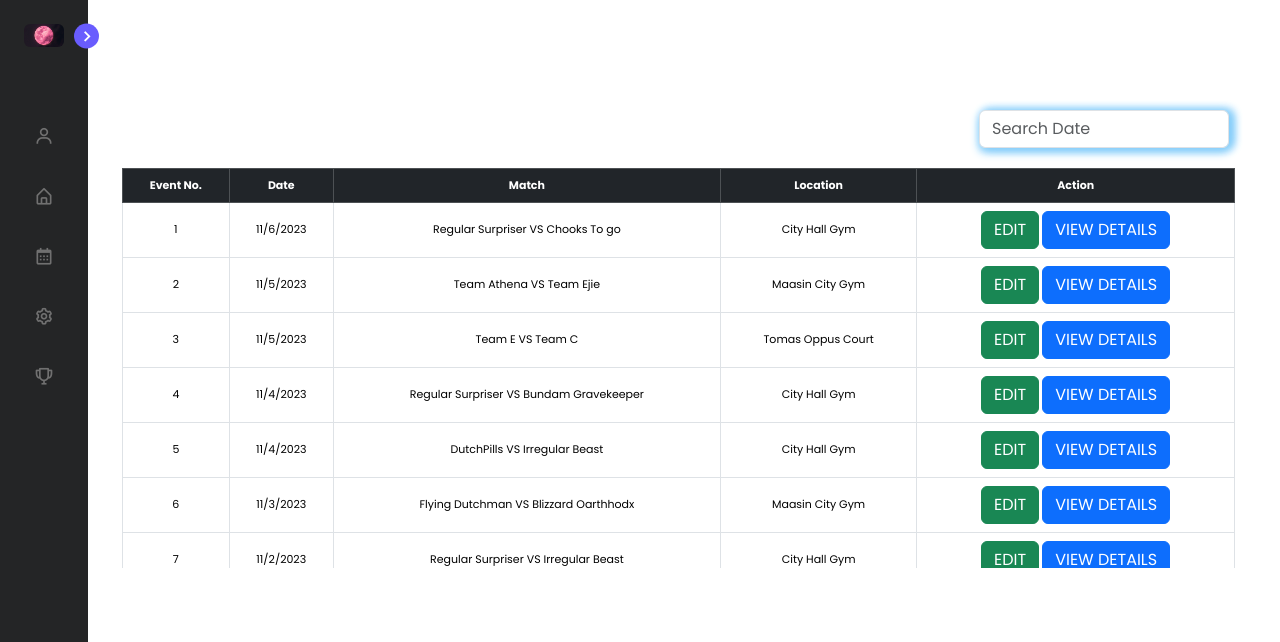
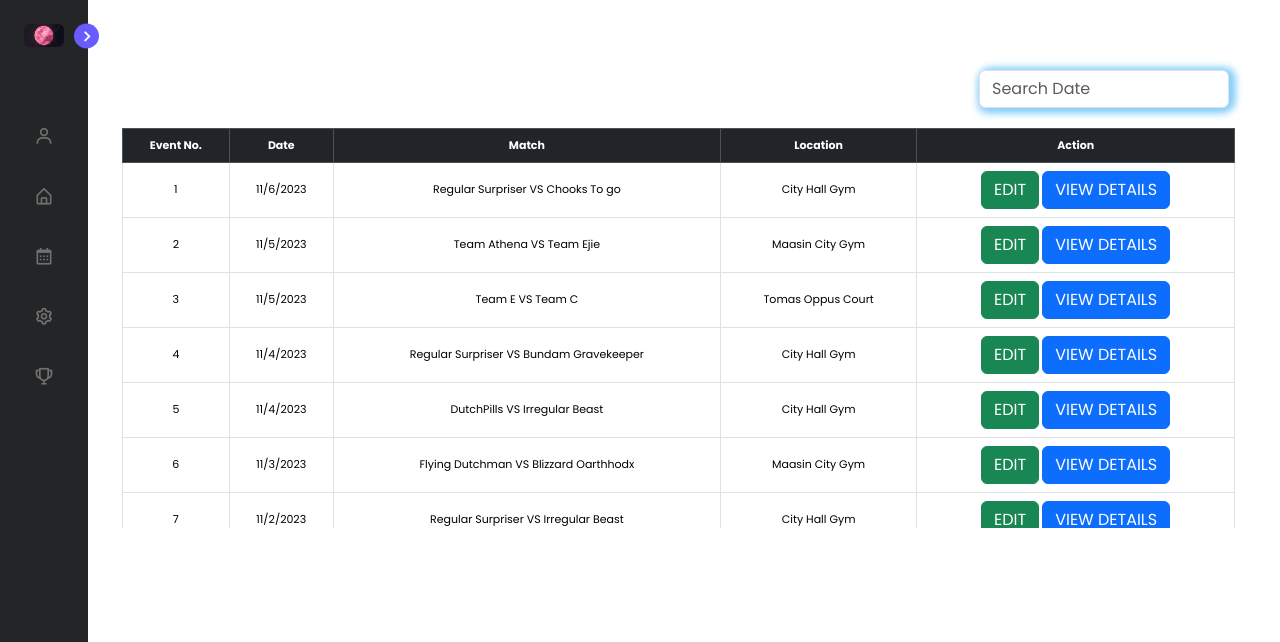
Before and after one commit to ejieflorida128/Event_Management_System, a PHP site: page /admin/admin_eventlist.php in a window 1280 px wide. Shown: the top 642 px of the page. Run offline with PHP 8.4, Linux system fonts and the light colour scheme; data comes from the database, SQL or seed files in the repository.

Commit message:
[ejie] ahu ge utro ang ija position sa search and tables

```diff
--- a/admin_style/admin_eventlist.css
+++ b/admin_style/admin_eventlist.css
@@ -10,5 +10,5 @@ li a i{
     4px 0 10px lightskyblue;
     position: relative;
     left: 897px;
-    top: 110px;
+    top: 70px;
 }
--- a/admin_style/teamScore.css
+++ b/admin_style/teamScore.css
@@ -10,5 +10,5 @@ li a i{
     4px 0 10px lightskyblue;
     position: relative;
     left: 900px;
-    top: 110px;
+    top: 70px;
 }
--- a/ajax/admin_ajax.php
+++ b/ajax/admin_ajax.php
@@ -491,7 +491,7 @@ if (isset($_POST['log_info_R']) && $_POST['log_info_R'] == true) {
         // Check if searchValue is set and not empty
         $value = isset($_POST['searchValue']) ? $_POST['searchValue'] : NULL;
 
-        echo '<div style="max-height: 400px; max-width: 1113px; font-size: 11px; position: relative; left: 122px; top: 130px; overflow-y: auto; " class="table">';
+        echo '<div style="max-height: 400px; max-width: 1113px; font-size: 11px; position: relative; left: 122px; top: 90px; overflow-y: auto; " class="table">';
         $table = '<table class="table table-bordered table-hover">
                 <thead class="table-dark" id="table-header" style="position: sticky; top: 0; background-color: #343a40; color: white;">
                 <tr>
@@ -564,7 +564,7 @@ if (isset($_POST['log_info_R']) && $_POST['log_info_R'] == true) {
         // Check if searchValue is set and not empty
         $value = isset($_POST['searchValue']) ? $_POST['searchValue'] : NULL;
 
-        echo '<div style="max-height: 400px; max-width: 1113px; font-size: 11px; position: relative; left: 122px; top: 130px; overflow-y: auto; " class="table">';
+        echo '<div style="max-height: 400px; max-width: 1113px; font-size: 11px; position: relative; left: 122px; top: 90px; overflow-y: auto; " class="table">';
         $table = '<table class="table table-bordered table-hover">
                 <thead class="table-dark" id="table-header" style="position: sticky; top: 0; background-color: #343a40; color: white;">
                 <tr>
@@ -711,7 +711,7 @@ if (isset($_POST['log_info_R']) && $_POST['log_info_R'] == true) {
         $value = isset($_POST['searchValue']) ? $_POST['searchValue'] : NULL;
 
         echo
-            '<div style="max-height: 400px; max-width: 1113px; font-size: 11px; position: relative; left: 122px; top: 130px; overflow-y: auto; " class="table">';
+            '<div style="max-height: 400px; max-width: 1113px; font-size: 11px; position: relative; left: 122px; top: 90px; overflow-y: auto; " class="table">';
         $table = '<table class="table table-bordered table-hover">
                 <thead class="table-dark" id="table-header" style="position: sticky; top: 0; background-color: #343a40; color: white;">
                 <tr>
@@ -771,7 +771,7 @@ if (isset($_POST['log_info_R']) && $_POST['log_info_R'] == true) {
         $value = isset($_POST['searchValue']) ? $_POST['searchValue'] : NULL;
 
         echo
-            '<div style="max-height: 400px; max-width: 1113px; font-size: 11px; position: relative; left: 122px; top: 130px; overflow-y: auto; " class="table">';
+            '<div style="max-height: 400px; max-width: 1113px; font-size: 11px; position: relative; left: 122px; top: 90px; overflow-y: auto; " class="table">';
         $table = '<table class="table table-bordered table-hover">
                 <thead class="table-dark" id="table-header" style="position: sticky; top: 0; background-color: #343a40; color: white;">
                 <tr>
--- a/user_style/eventlist.css
+++ b/user_style/eventlist.css
@@ -10,5 +10,5 @@ li a i{
     4px 0 10px lightskyblue;
     position: relative;
     left: 897px;
-    top: 110px;
+    top: 70px;
 }
--- a/user_style/user_teamScore.css
+++ b/user_style/user_teamScore.css
@@ -10,5 +10,5 @@ li a i{
     4px 0 10px lightskyblue;
     position: relative;
     left: 900px;
-    top: 110px;
+    top: 70px;
 }
```
Also changed, not shown: ajax/user_ajax.php (+4 -4 lines).
